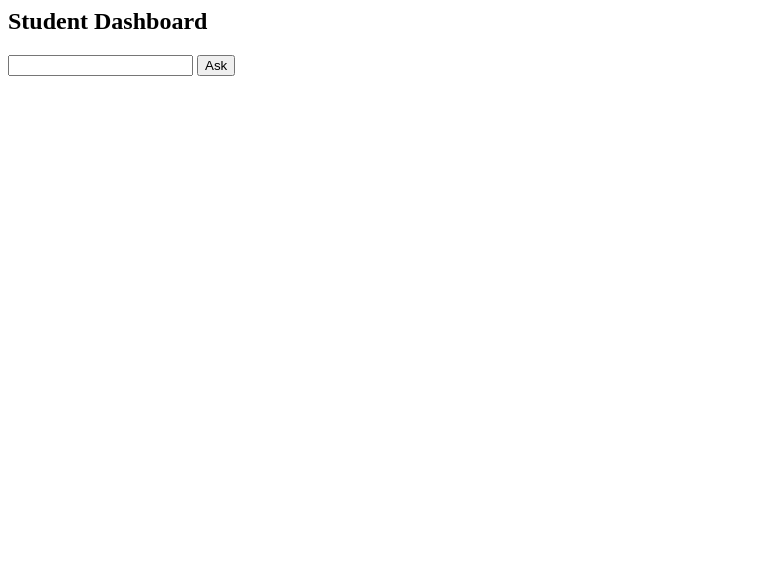
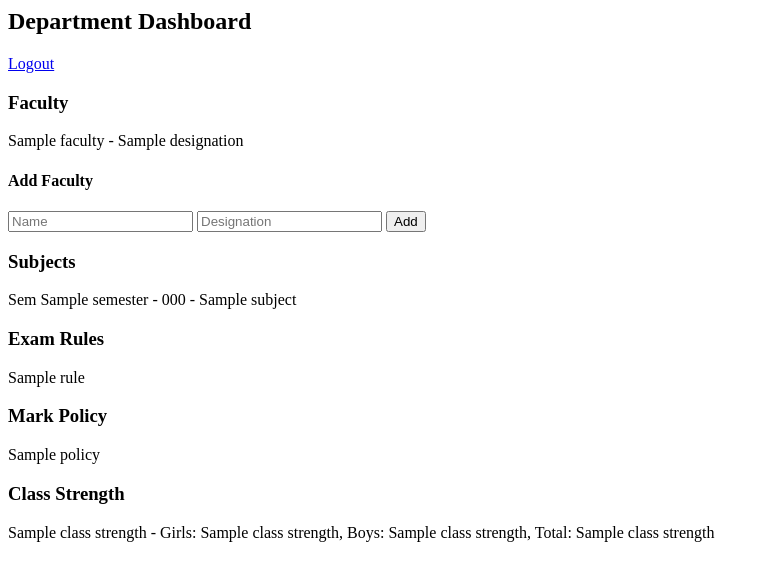
Before and after one commit to VaishnaviT210/Bytebuddy, a Flask app: page /dashboard in a window 1280 px wide. Shown: the top 581 px of the page, without its empty margins (0-770 px from the left). Run offline with Flask 3, Linux system fonts and the light colour scheme; the visitor is signed in with stand-in values (Sample User, id 1); a database or web service that is not in the repository returns one stand-in record (values such as "Sample title"); some libraries are stand-ins or nearby versions.

Commit message:
Update dashboard.html

```diff
--- a/templates/dashboard.html
+++ b/templates/dashboard.html
@@ -1,20 +1,36 @@
-<h2>Student Dashboard</h2>
+<h2>Department Dashboard</h2>
+<a href="/logout">Logout</a>
 
-<input id="msg">
-<button onclick="send()">Ask</button>
+<h3>Faculty</h3>
+{% for f in faculty %}
+<p>{{ f[0] }} - {{ f[1] }}</p>
+{% endfor %}
 
-<div id="chatbox"></div>
+{% if role == 'admin' %}
+<h4>Add Faculty</h4>
+<form method="POST" action="/add_faculty">
+<input name="name" placeholder="Name">
+<input name="designation" placeholder="Designation">
+<button>Add</button>
+</form>
+{% endif %}
 
-<script>
-function send(){
-    fetch("/chat",{
-        method:"POST",
-        headers:{"Content-Type":"application/json"},
-        body:JSON.stringify({message:document.getElementById("msg").value})
-    })
-    .then(res=>res.json())
-    .then(data=>{
-        document.getElementById("chatbox").innerHTML += "<p>"+data.reply+"</p>";
-    });
-}
-</script>
+<h3>Subjects</h3>
+{% for s in subjects %}
+<p>Sem {{ s[0] }} - {{ s[1] }} - {{ s[2] }}</p>
+{% endfor %}
+
+<h3>Exam Rules</h3>
+{% for r in rules %}
+<p>{{ r[0] }}</p>
+{% endfor %}
+
+<h3>Mark Policy</h3>
+{% for p in policy %}
+<p>{{ p[0] }}</p>
+{% endfor %}
+
+<h3>Class Strength</h3>
+{% for c in strength %}
+<p>{{ c[1] }} - Girls: {{ c[2] }}, Boys: {{ c[3] }}, Total: {{ c[4] }}</p>
+{% endfor %}
```
